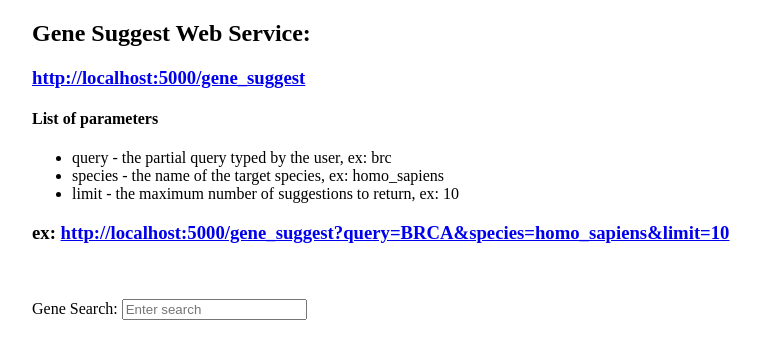
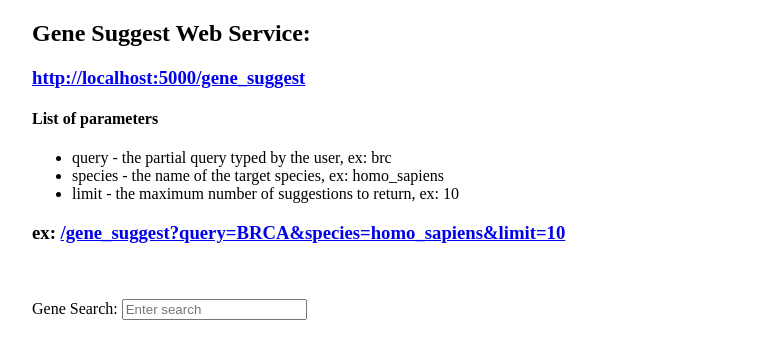
Before and after one commit to kandaj/ensembl_test, a website: page src/index.html in a window 1280 px wide. Shown: the whole page, without its empty margins (208-969 px from the left). Drawn offline with nearby package versions, Linux system fonts and the light colour scheme.

Commit message:
index.html updated

```diff
--- a/src/index.html
+++ b/src/index.html
@@ -5,6 +5,7 @@
     <script src="https://code.jquery.com/ui/1.12.1/jquery-ui.js"></script>
     <script type="text/javascript">
         $(document).ready(function(){
+            document.getElementById("demo").innerHTML= location.hostnam+'/gene_suggest';
             $("#gene").keyup(function(){
                var val = $("#gene").val();
                if(val){
@@ -28,14 +29,14 @@
 <body>
 <div style="margin: 0 auto;text-align: left;width: 800px;">
    <h2>Gene Suggest Web Service:</h2>
-    <h3><a href="#">http://localhost:5000/gene_suggest</a></h3>
+    <h3><a id='webServiceUrl' href="#">http://localhost:5000/gene_suggest</a></h3>
     <h4>List of parameters</h4>
     <ul>
         <li>query - the partial query typed by the user, ex: brc</li>
         <li>species - the name of the target species, ex: homo_sapiens</li>
         <li>limit - the maximum number of suggestions to return, ex: 10</li>
     </ul>
-    <h3>ex: <a href="http://localhost:5000/gene_suggest?query=BRCA&species=homo_sapiens&limit=10">http://localhost:5000/gene_suggest?query=BRCA&species=homo_sapiens&limit=10</a></h3>
+    <h3>ex: <a href="/gene_suggest?query=BRCA&species=homo_sapiens&limit=10">/gene_suggest?query=BRCA&species=homo_sapiens&limit=10</a></h3>
 </div>
 <br>
 <br>
```
